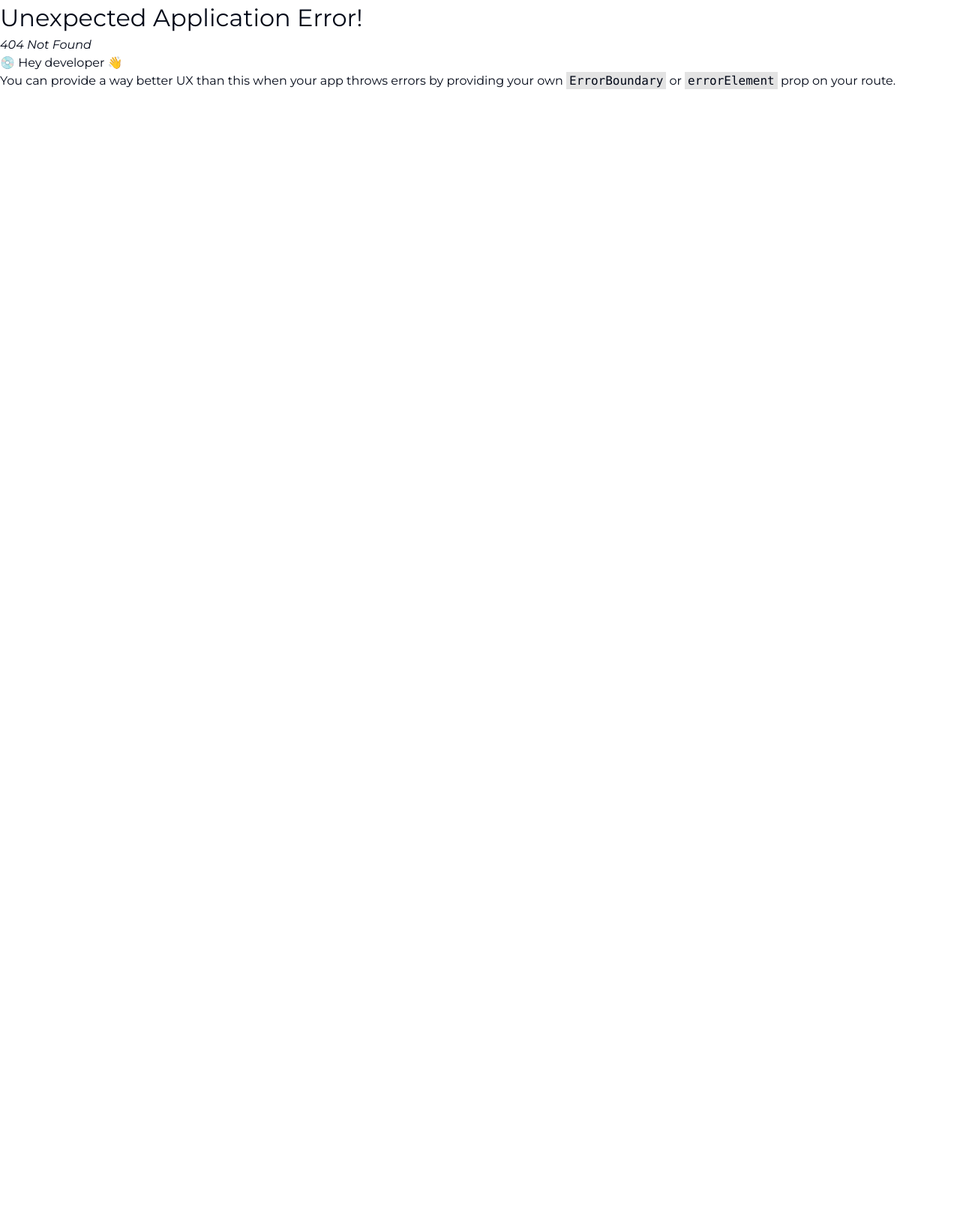
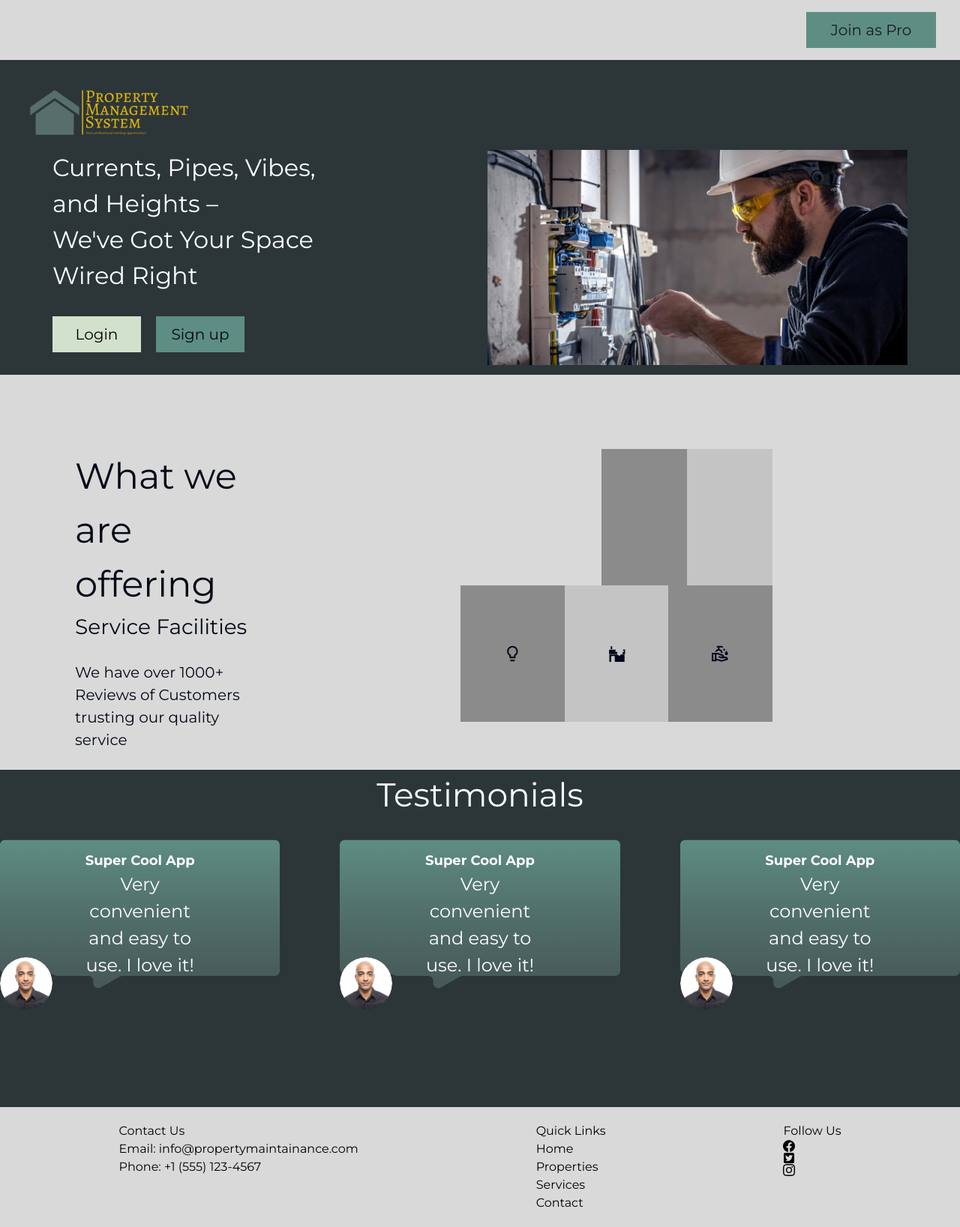
Before and after one commit to The-Winning-Team-Tshimologo/vite-react-pms, a React app: page /landing in a window 1280 px wide. Before the commit this address had no page. Shown: the whole page at 75% size. Before the commit the page ends 800 px from the top, so only its background shows below. Built offline with nearby package versions, Linux system fonts and the light colour scheme; the HTML template or start-up script is replaced by a standard one.

Commit message:
Integrated with all our parts

```diff
--- a/src/App.jsx
+++ b/src/App.jsx
@@ -1,6 +1,5 @@
 import "./App.css";
 import { RouterProvider, createBrowserRouter } from "react-router-dom";
-import LandingPage from "./pages/landingPage/LandingPage";
 import SignUp from "./pages/signup/SignUp";
 import Sidebar from "./components/sidebar/Sidebar";
 import Dashboard from "./pages/dashboard/Dashboard";
@@ -12,9 +11,14 @@ import Issus from "./pages/mockPages/Issus";
 import SP from "./pages/mockPages/SP";
 import About from "./pages/mockPages/About";
 import Messages from "./pages/mockPages/Messages";
+import LandingPage from "./pages/landingPage/LandingPage"
 
 function App() {
   const router = createBrowserRouter([
+    {
+      path: "/landing",
+      element: <LandingPage />,
+    },
     {
       path: "/signin",
       element: <SignIn />,
--- /dev/null
+++ b/src/components/footer/Footer.css
@@ -0,0 +1,25 @@
+
+.body {
+    margin: 0;
+    padding: 0;
+  }
+
+  .footer {
+    background-color: #D9D9D9;
+    color: #000000;
+    padding: 20px 0;
+  }
+
+  .footer-container {
+    display: flex;
+    justify-content: space-around;
+    max-width: 1200px;
+    margin: 0 auto;
+  }
+  .footer_flex-row{
+    display: flex;
+    flex-direction: row;
+    gap: 1rem;
+    padding: .2rem;
+    margin: 0 auto;
+  }
--- a/src/components/footer/Footer.jsx
+++ b/src/components/footer/Footer.jsx
@@ -1,9 +1,76 @@
-import React from 'react'
 
-const Footer = () => {
+import React from "react";
+import { BsFacebook } from "react-icons/bs";
+import { FaSquareTwitter } from "react-icons/fa6";
+import { BsInstagram } from "react-icons/bs";
+import "./Footer.css";
+
+function Footer() {
   return (
-    <div>Footer</div>
-  )
+    <div className="footer">
+    <div class="footer-container">
+      <div class="footer-section">
+        <h3>Contact Us</h3>
+        <p>Email: info@propertymaintainance.com</p>
+        <p>Phone: +1 (555) 123-4567</p>
+      </div>
+      <div class="footer-section">
+        <h3>Quick Links</h3>
+        <ul>
+          <li><a href="#">Home</a></li>
+          <li><a href="#">Properties</a></li>
+          <li><a href="#">Services</a></li>
+          <li><a href="#">Contact</a></li>
+        </ul>
+      </div>
+      <div class="footer-section">
+        <h3>Follow Us</h3>
+        <div class="social-icons">
+        <span className="footer__flex-row">
+              <BsFacebook /> <FaSquareTwitter /> <BsInstagram />
+           </span>
+        </div>
+      </div>
+    </div>
+    </div>
+
+    // <div id="footer" className="main-footer">
+    //   <div className="container">
+    //     <div className="row">
+    //       <div className="col-1">
+    //         <h4>FOLLOW US</h4>
+    //         <ul className="list-unstyled">
+    //           <li>Yes, we are social</li>
+    //         </ul>
+    //         <span className="footer__flex-row">
+    //           <BsFacebook /> <FaSquareTwitter /> <BsInstagram />
+    //         </span>
+    //       </div>
+
+    //       <div className="col-2">
+    //         <h4>Logo</h4>
+    //       {/* <img src={Foto} alt="" className="logo" /> */}
+    //       </div>
+
+    //       <div className="col-3">
+    //         <h4>CONTACT US</h4>
+    //         <ul className="list-unstyled">
+    //           <li>pms@gmail.com</li>
+    //           <li>41 Juta Street, Braamfontein,</li>
+    //           <li>Johannesburg, 2001</li>
+    //         </ul>
+    //       </div>
+    //     </div>
+    //     <hr />
+    //     <div className="row-2">
+    //       <p className="col-sm">
+    //         &copy;{new Date().getFullYear()} Property Maintanaince System| All rights reserved |
+    //         Terms of Service | Privacy
+    //       </p>
+    //     </div>
+    //   </div>
+    // </div>
+  );
 }
 
-export default Footer
+export default Footer;
--- a/src/components/hero/Hero.css
+++ b/src/components/hero/Hero.css
@@ -1,9 +1,16 @@
-.container {
+/* .container {
     display: flex;
     flex-direction: column;
     align-items: flex-start;
     background-color:#2C3639;
 
+  } */
+
+  .hero__container {
+    display: flex;
+    flex-direction: column;
+    align-items: flex-start;
+    background-color:#2C3639;
   }
 
   .logo-holder {
--- a/src/components/hero/Hero.jsx
+++ b/src/components/hero/Hero.jsx
@@ -1,60 +1,38 @@
-import React from "react"
-import "./Hero.css"
-import Foto from "../../assets/logo.png"
-import heroImage from "../../assets/cover.jpg"
+import React from "react";
+import "./Hero.css";
+import Foto from "../../assets/logo.png";
+import heroImage from "../../assets/cover.jpg";
 
-function Hero(){
-    return(
-        <section className="frame-currents-pipes-vibes">
-            <img
-                className="property-management-system-hig-icon"
-                loading="lazy"
-                alt=""
-                src={Foto}
-            />
-            <div className="frame-div">
-                <div className="frame-parent1">
-                    <div className="vector-quote-marker-parent">
-                        <div className="vector-quote-marker">
-                            <h1 className="currents-pipes-vibes-container">
-                                <p className="currents-pipes-vibes">{`Currents, Pipes, Vibes, and Heights – `}</p>
-                                <p className="weve-got-your">
-                                    We've Got Your Space Wired Right
-                                </p>
-                            </h1>
-                            <div className="logo-frame">
-                                <button className="header-text">
-                                    <img
-                                        className="header-text-child"
-                                        alt=""
-                                        src="/rectangle-100.svg"
-                                    />
-                                    <div className="login">Login</div>
-                                </button>
-                                <button className="service-facilities">
-                                    <div className="service-facilities-child" />
-                                    <div className="sign-up">Sign up</div>
-                                </button>
-                            </div>
-                        </div>
-                        <img
-                            className="testimonials-section-icon"
-                            alt=""
-                            src="/vector.svg"
-                        />
-                    </div>
-                    <img
-                        className="image-1-icon"
-                        loading="lazy"
-                        alt=""
-                        src="/image-1@2x.png"
-                    />
-                </div>
-                <input className="vector-line" type="checkbox" />
+function Hero() {
+  return (
+    <>
+      <div id="hero" className="hero">
+        <div className="hero__container">
+          <div className="logo-holder">
+            <img src={Foto} alt="" className="logo" />
+          </div>
+          <div className="row">
+            <div className="content">
+              <p>
+                Currents, Pipes, Vibes,
+                <br />
+                and Heights –<br></br> We've Got Your Space
+                <br />
+                Wired Right
+              </p>
+              <div className="two-button">
+                <button className="primary-btn-login">Login</button>
+                <button className="primary-btn">Sign up</button>
+              </div>
             </div>
-        </section>
-    )
+            <div className="image-holder">
+              <img src={heroImage} alt="" className="image" />
+            </div>
+          </div>
+        </div>
+      </div>
+    </>
+  );
 }
 
-
-export default Hero
+export default Hero;
--- /dev/null
+++ b/src/components/landingPageHeader/Header.css
@@ -0,0 +1,51 @@
+.header {
+    background-color:#D9D9D9;
+    color:#000000;
+    padding: 1rem 2rem;
+    margin: 0;
+    display: flex;
+    flex-direction: row;
+    justify-content: space-between;
+    align-items: center;
+
+}
+
+.header__btn {
+    background-color:#5E8D83;
+    color:#161D23;
+    padding: 0.25rem 2rem;
+    border :none;
+    width:173px;
+    height:48px;
+    font-size: 20px;
+
+}
+
+.header__active {
+    border-bottom: 1px solid var(--color-accent);
+}
+
+.header__notactive {
+    border-bottom: none;
+}
+
+
+.flex-row {
+    display: flex;
+    flex-direction: row;
+    gap: 4rem;
+    align-items: center;
+}
+
+.header__navbar {
+    display: flex;
+    gap: 4rem;
+    width: fit-content;
+    margin: 0 auto;
+    margin-top: 3rem;
+    color: var(--color-secondary);
+}
+
+.navbar__logo {
+    font-size: xx-large;
+}
--- /dev/null
+++ b/src/components/landingPageHeader/Header.jsx
@@ -0,0 +1,17 @@
+import './Header.css'
+
+function Header() {
+
+
+  return (
+    <>
+     <div id="header" className="header">
+        <span className="flex-row">
+     </span>
+        <span className="flex-row">
+        <button className="header__btn">Join as Pro</button>
+        </span>
+      </div>
+</>
+  )}
+export default Header
--- a/src/pages/landingPage/LandingPage.jsx
+++ b/src/pages/landingPage/LandingPage.jsx
@@ -1,11 +1,20 @@
-import React from 'react'
+import React from "react";
+import Header from "../../components/landingPageHeader/Header";
+import Hero from "../../components/hero/Hero";
+import Service from "../../components/service/Service";
+import Testimonial from "../../components/testimony/Testimonial";
+import Footer from "../../components/footer/Footer";
 
 const LandingPage = () => {
   return (
-    <div className='mt-10 mr-2 mx-2'><h1>Welcome</h1>
-    <h2>This is the landingPage</h2>
-    </div>
-  )
-}
+    <>
+      <Header />
+      <Hero />
+      <Service />
+      <Testimonial />
+      <Footer />
+    </>
+  );
+};
 
-export default LandingPage
+export default LandingPage;
```
Also changed, not shown: src/components/service/Service.jsx (+12 -12 lines).
